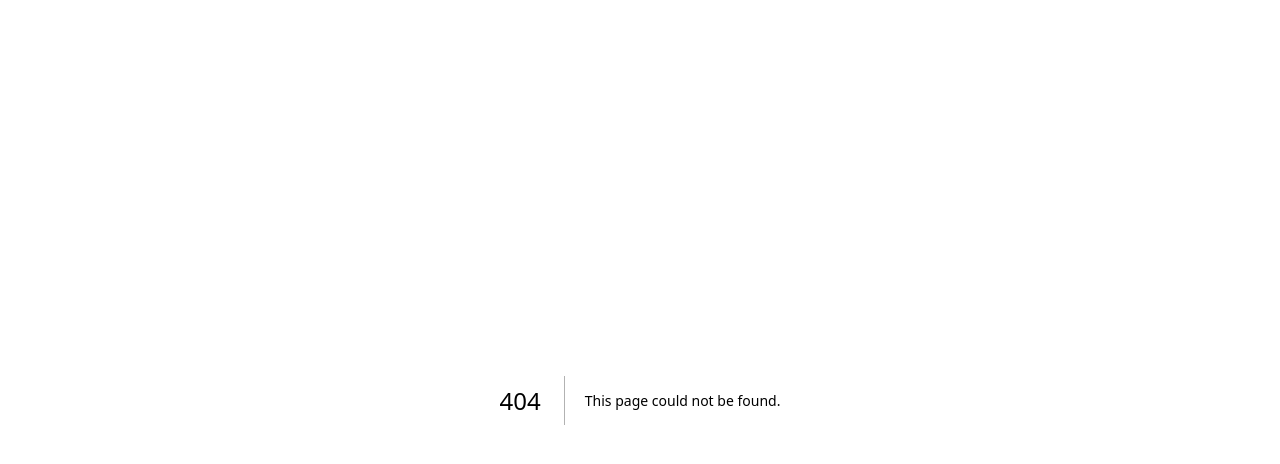
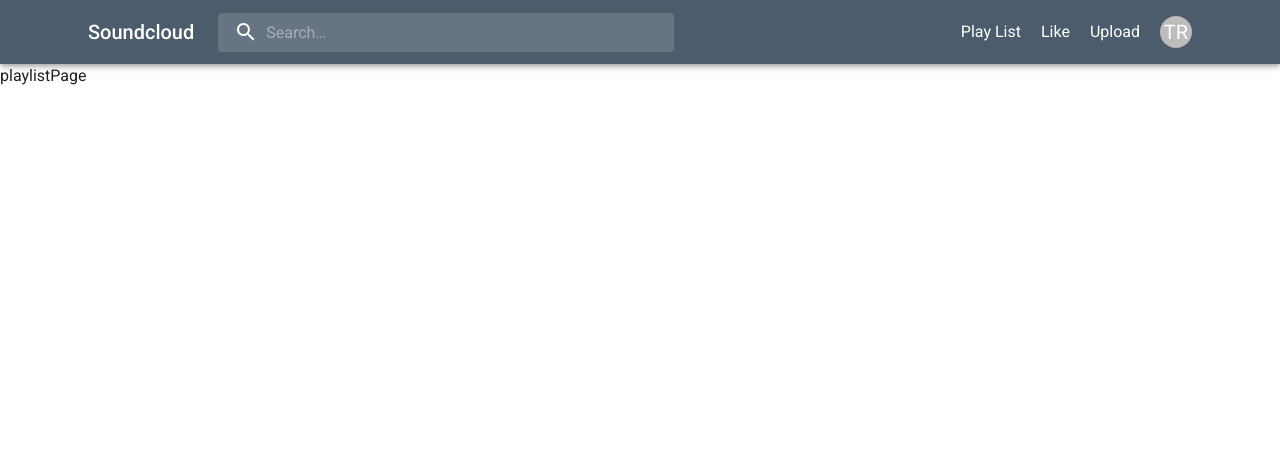
Before and after one commit to Tuudeptrai/Next, a Next.js app: page /playlist in a window 1280 px wide. Before the commit this address had no page. Shown: the top 464 px of the page. Built offline with nearby package versions, Linux system fonts and the light colour scheme.

Commit message:
header router

```diff
--- a/src/app/layout.tsx
+++ b/src/app/layout.tsx
@@ -1,5 +1,6 @@
 import * as React from 'react';
 import ThemeRegistry from '@/components/theme-registry/theme.registry';
+import AppHeader from '@/components/header/header';
 
 
 
@@ -8,6 +9,7 @@
     <html lang="en">
       <body>
         <ThemeRegistry>
+        <AppHeader/>
             {children}
         </ThemeRegistry>
       </body>
--- a/src/app/page.tsx
+++ b/src/app/page.tsx
@@ -1,8 +1,11 @@
+import AppHeader from "@/components/header/header";
 
 export default function HomePage() {
   return (
     <>
-    <div>hello world</div>
+    <div>
+
+    </div>
     </>
   );
 }
--- /dev/null
+++ b/src/app/playlist/page.tsx
@@ -0,0 +1,11 @@
+import React from 'react';
+
+const playlistPage = () => {
+    return (
+        <>
+            <div>playlistPage</div>
+        </>
+    );
+};
+
+export default playlistPage;
--- /dev/null
+++ b/src/components/header/header.tsx
@@ -0,0 +1,217 @@
+'use client'
+import * as React from 'react';
+import { styled, alpha } from '@mui/material/styles';
+import AppBar from '@mui/material/AppBar';
+import Box from '@mui/material/Box';
+import Toolbar from '@mui/material/Toolbar';
+import IconButton from '@mui/material/IconButton';
+import Typography from '@mui/material/Typography';
+import InputBase from '@mui/material/InputBase';
+import Badge from '@mui/material/Badge';
+import MenuItem from '@mui/material/MenuItem';
+import Menu from '@mui/material/Menu';
+import MenuIcon from '@mui/icons-material/Menu';
+import SearchIcon from '@mui/icons-material/Search';
+import AccountCircle from '@mui/icons-material/AccountCircle';
+import MailIcon from '@mui/icons-material/Mail';
+import NotificationsIcon from '@mui/icons-material/Notifications';
+import MoreIcon from '@mui/icons-material/MoreVert';
+import { Container } from '@mui/material';
+import Avatar from '@mui/material/Avatar';
+import Link from 'next/link';
+import { useRouter } from 'next/navigation';
+
+const Search = styled('div')(({ theme }) => ({
+  position: 'relative',
+  borderRadius: theme.shape.borderRadius,
+  backgroundColor: alpha(theme.palette.common.white, 0.15),
+  '&:hover': {
+    backgroundColor: alpha(theme.palette.common.white, 0.25),
+  },
+  marginRight: theme.spacing(2),
+  marginLeft: 0,
+  width: '100%',
+  [theme.breakpoints.up('sm')]: {
+    marginLeft: theme.spacing(3),
+    width: 'auto',
+  },
+}));
+
+const SearchIconWrapper = styled('div')(({ theme }) => ({
+  padding: theme.spacing(0, 2),
+  height: '100%',
+  position: 'absolute',
+  pointerEvents: 'none',
+  display: 'flex',
+  alignItems: 'center',
+  justifyContent: 'center',
+}));
+
+const StyledInputBase = styled(InputBase)(({ theme }) => ({
+  color: 'inherit',
+  '& .MuiInputBase-input': {
+    padding: theme.spacing(1, 1, 1, 0),
+    // vertical padding + font size from searchIcon
+    paddingLeft: `calc(1em + ${theme.spacing(4)})`,
+    transition: theme.transitions.create('width'),
+    width: '100%',
+    [theme.breakpoints.up('md')]: {
+      width: '400px',
+    },
+  },
+}));
+
+export default function AppHeader() {
+  const [anchorEl, setAnchorEl] = React.useState<null | HTMLElement>(null);
+  const [mobileMoreAnchorEl, setMobileMoreAnchorEl] =
+    React.useState<null | HTMLElement>(null);
+
+  const isMenuOpen = Boolean(anchorEl);
+  const isMobileMenuOpen = Boolean(mobileMoreAnchorEl);
+
+  const handleProfileMenuOpen = (event: React.MouseEvent<HTMLElement>) => {
+    setAnchorEl(event.currentTarget);
+  };
+
+  const handleMobileMenuClose = () => {
+    setMobileMoreAnchorEl(null);
+  };
+
+  const handleMenuClose = () => {
+    setAnchorEl(null);
+    handleMobileMenuClose();
+  };
+
+  const handleMobileMenuOpen = (event: React.MouseEvent<HTMLElement>) => {
+    setMobileMoreAnchorEl(event.currentTarget);
+  };
+
+  const menuId = 'primary-search-account-menu';
+  const renderMenu = (
+    <Menu
+      anchorEl={anchorEl}
+      transformOrigin={{ horizontal: 'right', vertical: 'top' }}
+      anchorOrigin={{ horizontal: 'right', vertical: 'bottom' }}
+      id={menuId}
+      keepMounted
+      open={isMenuOpen}
+      onClose={handleMenuClose}
+      sx={{"> a":{
+        color:"unset",
+        textDecoration:"unset"
+    }}}
+    >
+      <MenuItem > <Link
+     style={{color:"unset",textDecoration:"unset"}}
+      href={"/profile"}>Profile</Link></MenuItem>
+      <MenuItem onClick={handleMenuClose}>My account</MenuItem>
+    </Menu>
+  );
+
+  const mobileMenuId = 'primary-search-account-menu-mobile';
+  const renderMobileMenu = (
+    <Menu
+      anchorEl={mobileMoreAnchorEl}
+
+      id={mobileMenuId}
+      keepMounted
+      transformOrigin={{ horizontal: 'right', vertical: 'top' }}
+      anchorOrigin={{ horizontal: 'right', vertical: 'bottom' }}
+      open={isMobileMenuOpen}
+      onClose={handleMobileMenuClose}
+    >
+      <MenuItem>
+        <IconButton size="large" aria-label="show 4 new mails" color="inherit">
+          <Badge badgeContent={4} color="error">
+            <MailIcon />
+          </Badge>
+        </IconButton>
+        <p>Messages</p>
+      </MenuItem>
+      <MenuItem>
+        <IconButton
+          size="large"
+          aria-label="show 17 new notifications"
+          color="inherit"
+        >
+          <Badge badgeContent={17} color="error">
+            <NotificationsIcon />
+          </Badge>
+        </IconButton>
+        <p>Notifications</p>
+      </MenuItem>
+      <MenuItem onClick={handleProfileMenuOpen}>
+        <IconButton
+          size="large"
+          aria-label="account of current user"
+          aria-controls="primary-search-account-menu"
+          aria-haspopup="true"
+          color="inherit"
+        >
+          <AccountCircle />
+        </IconButton>
+        <Link href={"/profile"}>Profile</Link>
+      </MenuItem>
+    </Menu>
+  );
+  const router = useRouter();
+  return (
+    <Box sx={{ flexGrow: 1 }}>
+      <AppBar position="static"
+      sx={{backgroundColor:"#4c5c6c"}}
+      >
+        <Container>
+        <Toolbar>
+
+          <Typography
+            variant="h6"
+            noWrap
+            component="div"
+            sx={{ display: { xs: 'none', sm: 'block' }, cursor:"pointer" }}
+            onClick={() => router.push('/')}
+          >
+            Soundcloud
+          </Typography>
+          <Search>
+            <SearchIconWrapper>
+              <SearchIcon />
+            </SearchIconWrapper>
+            <StyledInputBase
+              placeholder="Search…"
+              inputProps={{ 'aria-label': 'search' }}
+            />
+          </Search>
+          <Box sx={{ flexGrow: 1 }} />
+          <Box sx={{ display: { xs: 'none', md: 'flex' }, gap:"20px", alignItems:"center", cursor:"pointer",
+            "> a":{
+                color:"unset",
+                textDecoration:"unset"
+            }
+            }}>
+            <Link href={"/playlist"}>Play List</Link>
+            <Link href={"/like"}>Like</Link>
+            <Link href={"/upload"}>Upload</Link>
+            <Avatar onClick={handleProfileMenuOpen} sx={{ width: 32, height: 32 }}>TR</Avatar>
+
+          </Box>
+          <Box sx={{ display: { xs: 'flex', md: 'none' } }}>
+            <IconButton
+              size="large"
+              aria-label="show more"
+              aria-controls={mobileMenuId}
+              aria-haspopup="true"
+              onClick={handleMobileMenuOpen}
+              color="inherit"
+            >
+              <MoreIcon />
+            </IconButton>
+          </Box>
+        </Toolbar>
+        </Container>
+
+      </AppBar>
+      {renderMobileMenu}
+      {renderMenu}
+    </Box>
+  );
+}
```
Also changed, not shown: src/app/like/page.tsx (added, +11 -0 lines), src/app/profile/page.tsx (added, +11 -0 lines), src/app/starred/page.tsx (deleted, +0 -23 lines), src/app/tasks/page.tsx (deleted, +0 -23 lines).
